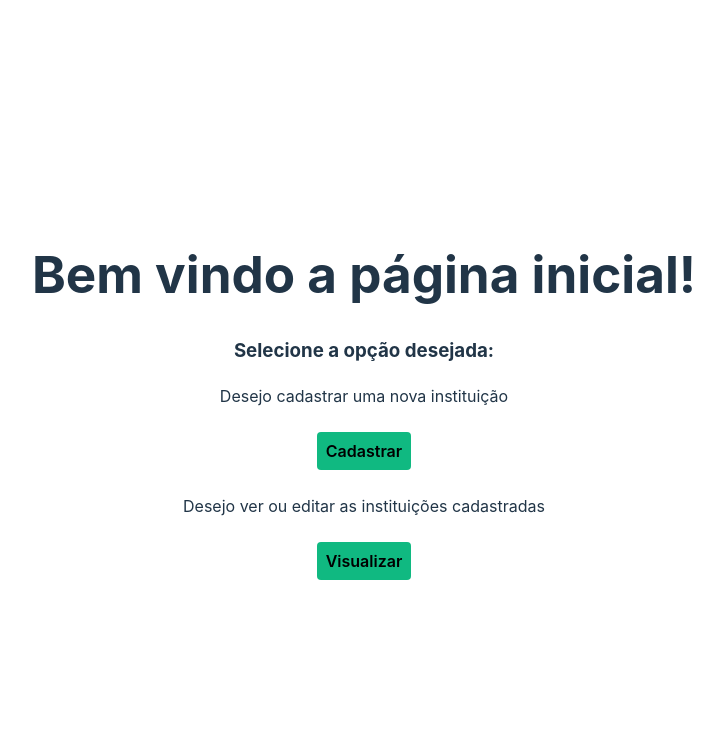
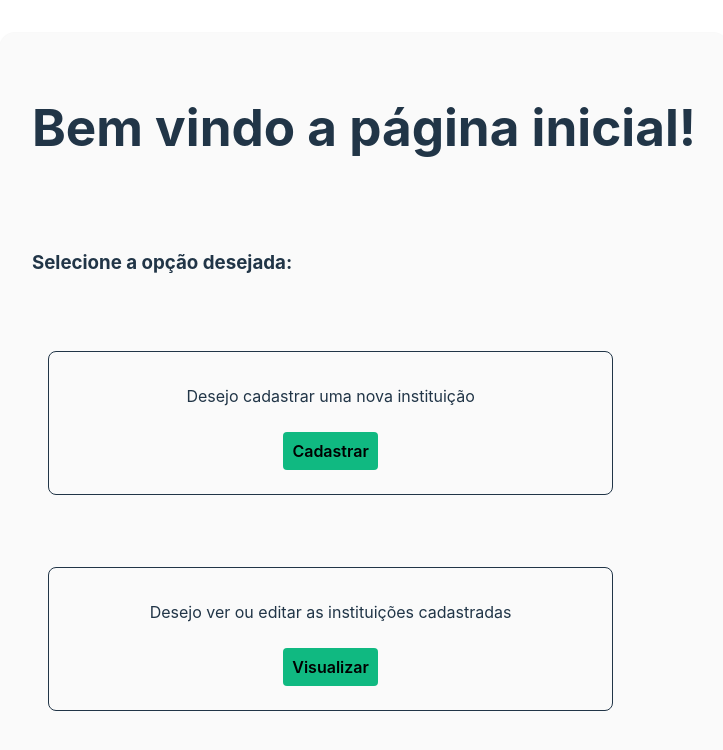
Before and after one commit to marquesflavio/ong-frontend, a React (Vite) app: page / in a window 1280 px wide. Shown: the top 750 px of the page, without its empty margins (276-999 px from the left). Built offline with nearby package versions, Linux system fonts and the light colour scheme.

Commit message:
inseri rotas e navegação entre páginas

```diff
--- a/package.json
+++ b/package.json
@@ -11,9 +11,13 @@
   },
   "dependencies": {
     "@hookform/resolvers": "^3.3.4",
+    "alert": "^6.0.1",
     "react": "^18.2.0",
     "react-dom": "^18.2.0",
     "react-hook-form": "^7.50.0",
+    "react-icons": "^5.0.1",
+    "react-router-dom": "^6.22.0",
+    "react-toastify": "^10.0.4",
     "zod": "^3.22.4"
   },
   "devDependencies": {
--- a/src/App.tsx
+++ b/src/App.tsx
@@ -1,15 +1,11 @@
 import './App.css'
-import { PaginaInicial } from './components/PaginaInicial/PaginaInicial'
-// import { Formulario } from './components/Formulario/Formulario'
-// import { OngsCadastradas } from './components/OngsCadastradas/OngsCadastradas'
+import { AppRoutes } from './routes/routes'
 
 function App() {
 
   return (
     <main>
-      <PaginaInicial />
-      {/* <Formulario /> */}
-      {/* <OngsCadastradas /> */}
+     <AppRoutes />
     </main>
   )
 }
--- a/src/components/Botao/Botao.tsx
+++ b/src/components/Botao/Botao.tsx
@@ -2,11 +2,12 @@ import './Botao.css'
 
 interface BotaoProps {
     children : string;
+    type: "submit" | "reset" | "button"
 }
 
 export function Botao(props : BotaoProps){
     return(
-        <button className='botaoPrincipal'>
+        <button className='botaoPrincipal' type={props.type}>
             {props.children}
         </button>
     )
--- a/src/components/Formulario/Formulario.css
+++ b/src/components/Formulario/Formulario.css
@@ -7,6 +7,20 @@
     align-items: center;
     justify-content: flex-start;
     padding: 2rem;
+    border: 1px rgba(159, 159, 160, 0.007) solid;
+    border-radius: 1rem;
+}
+.container_icone {
+    align-self: start;
+}
+.icone {
+    margin: 0px 5px;
+    align-self: flex-start;
+    vertical-align: middle;
+}
+.icone:hover, .container_icone:hover {
+    cursor: pointer;
+    text-decoration: underline;
 }
 
 .form-div {
@@ -28,3 +42,7 @@
     padding-left: 0.75rem;
     padding-right: 0.75rem;
 }
+.erro {
+    color: red;
+    text-align: left;
+}
--- a/src/components/Formulario/Formulario.tsx
+++ b/src/components/Formulario/Formulario.tsx
@@ -1,27 +1,45 @@
 import { z } from "zod";
 import { useForm } from "react-hook-form";
 import { zodResolver } from "@hookform/resolvers/zod";
-
 import { OngSchema } from "../../utils/Schemas/FormSchema";
 import { Botao } from "../Botao/Botao";
 import "./Formulario.css";
+import { useState } from "react";
+import { FaArrowCircleLeft } from "react-icons/fa";
+import { Link } from "react-router-dom";
+import 'react-toastify/dist/ReactToastify.css';
+
 
 type ongFormularioDados = z.infer<typeof OngSchema>
 
 export function Formulario() {
+    const [output, setOutput] = useState('');
 
     const {
         register,
         handleSubmit,
-    } = useForm<ongFormularioDados>({resolver : zodResolver(OngSchema)})
+        reset,
+        formState: { errors }
+    } = useForm<ongFormularioDados>({ resolver: zodResolver(OngSchema) })
 
-    function formularioEnviado(dados: ongFormularioDados){
-        console.log(dados)
+
+    function formularioEnviado(dados: ongFormularioDados) {
+        setOutput(JSON.stringify(dados, null, 2))
+        alert('Dados cadastrados com sucesso!');
+        reset();
     }
 
     return (
         <main className="container">
-            <h1>Formulário de Cadastro</h1>
+            <div className="container_icone">
+                <Link to="/">
+                    <FaArrowCircleLeft className="icone" />
+                    Voltar para a página inicial
+                </Link>
+            </div>
+            <h1>
+                Formulário de Cadastro
+            </h1>
             <form action="" onSubmit={handleSubmit(formularioEnviado)}>
                 <div className="form-div">
                     <label className="form-div_label">Insira o nome </label>
@@ -30,6 +48,7 @@ export function Formulario() {
                         type="text"
                         {...register("nome")}
                     />
+                    {errors.nome && <span className="erro">{errors.nome.message}</span>}
                 </div>
                 <div className="form-div">
                     <label className="form-div_label">URL de imagem </label>
@@ -38,6 +57,7 @@ export function Formulario() {
                         type="text"
                         {...register("imagem")}
                     />
+                    {errors.imagem && <span className="erro">{errors.imagem.message}</span>}
                 </div>
                 <div className="form-div">
                     <label className="form-div_label">Propósito </label>
@@ -46,9 +66,14 @@ export function Formulario() {
                         type="text"
                         {...register("proposito")}
                     />
+                    {errors.proposito && <span className="erro">{errors.proposito.message}</span>}
                 </div>
-                <Botao children="Cadastrar" />
+                <Botao
+                    type="submit"
+                    children="Cadastrar"
+                />
             </form>
+            <pre>{output}</pre>
         </main>
     )
 }
--- a/src/components/OngsCadastradas/OngsCadastradas.tsx
+++ b/src/components/OngsCadastradas/OngsCadastradas.tsx
@@ -1,20 +1,16 @@
+import { Link } from 'react-router-dom'
 import './OngsCadastradas.css'
+import { FaArrowCircleLeft } from 'react-icons/fa'
 export function OngsCadastradas() {
     return (
         <main className="container">
-            <h1>Ongs Cadastradas</h1>
-
-            <div className='ongs-cadastradas_card'>
-                <p className='ongs-cadastradas_p'>Nome: </p>
-                <p className='ongs-cadastradas_p'>Imagem: </p>
-                <p className='ongs-cadastradas_p'>Segmento: </p>
+            <div className="container_icone">
+                <Link to="/">
+                    <FaArrowCircleLeft className="icone" />
+                    Voltar para a página inicial
+                </Link>
             </div>
-            {/* Esses cards serão gerados dinamicamente */}
-            <div className='ongs-cadastradas_card'>
-                <p className='ongs-cadastradas_p'>Nome: </p>
-                <p className='ongs-cadastradas_p'>Imagem: </p>
-                <p className='ongs-cadastradas_p'>Segmento: </p>
-            </div>
+            <h1>ONGs Cadastradas</h1>
 
             <div className='ongs-cadastradas_card'>
                 <p className='ongs-cadastradas_p'>Nome: </p>
@@ -24,6 +20,7 @@ export function OngsCadastradas() {
 
 
 
+
         </main>
     )
 }
--- a/src/components/PaginaInicial/PaginaInicial.css
+++ b/src/components/PaginaInicial/PaginaInicial.css
@@ -0,0 +1,9 @@
+.container_div {
+    border: solid;
+    border-width: 1px;
+    border-radius: 0.5rem;
+    margin: 1rem;
+    padding: 1rem;
+    width: 80%;
+
+}
--- a/src/components/PaginaInicial/PaginaInicial.tsx
+++ b/src/components/PaginaInicial/PaginaInicial.tsx
@@ -1,19 +1,26 @@
+import { Link } from 'react-router-dom'
 import { Botao } from '../Botao/Botao'
 import './PaginaInicial.css'
 export function PaginaInicial() {
     return (
         <main className="container">
             <h1>Bem vindo a página inicial!</h1>
-
             <h3>Selecione a opção desejada: </h3>
-
-            <div>
+            <div className='container_div'>
                 <p>Desejo cadastrar uma nova instituição</p>
-                <Botao children='Cadastrar' />
+                <Link to="/formulario">
+                    <Botao
+                        type='button'
+                        children='Cadastrar' />
+                </Link>
             </div>
-            <div>
+            <div className='container_div'>
                 <p>Desejo ver ou editar as instituições cadastradas</p>
-                <Botao children='Visualizar' />
+                <Link to="/ongs-cadastradas">
+                    <Botao
+                        type='button'
+                        children='Visualizar' />
+                </Link>
             </div>
 
 
--- /dev/null
+++ b/src/routes/routes.tsx
@@ -0,0 +1,16 @@
+import { HashRouter, Route, Routes } from "react-router-dom";
+import { PaginaInicial } from "../components/PaginaInicial/PaginaInicial";
+import { Formulario } from "../components/Formulario/Formulario";
+import { OngsCadastradas } from "../components/OngsCadastradas/OngsCadastradas";
+
+export function AppRoutes() {
+    return (
+        <HashRouter>
+            <Routes>
+                <Route path="/" element={<PaginaInicial />}/>
+                <Route path="/formulario" element={<Formulario />}/>
+                <Route path="/ongs-cadastradas" element={<OngsCadastradas />}/>
+            </Routes>
+        </HashRouter>
+    )
+}
```
Also changed, not shown: 1 other file (tests, documents, lock files or other folders).
